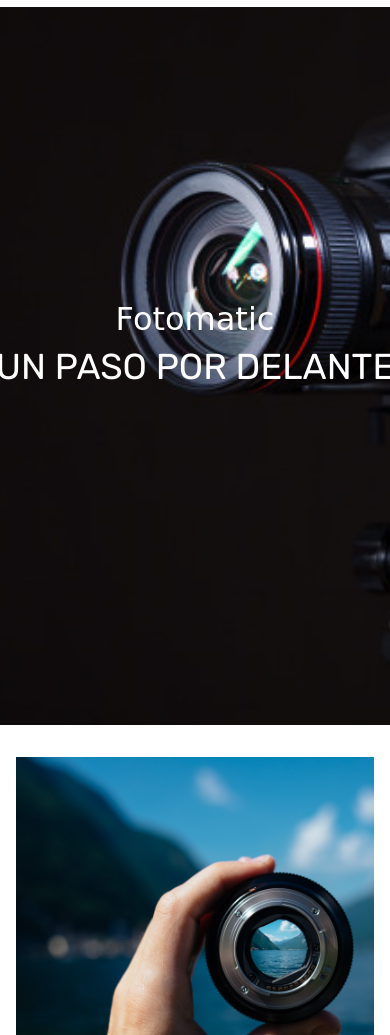
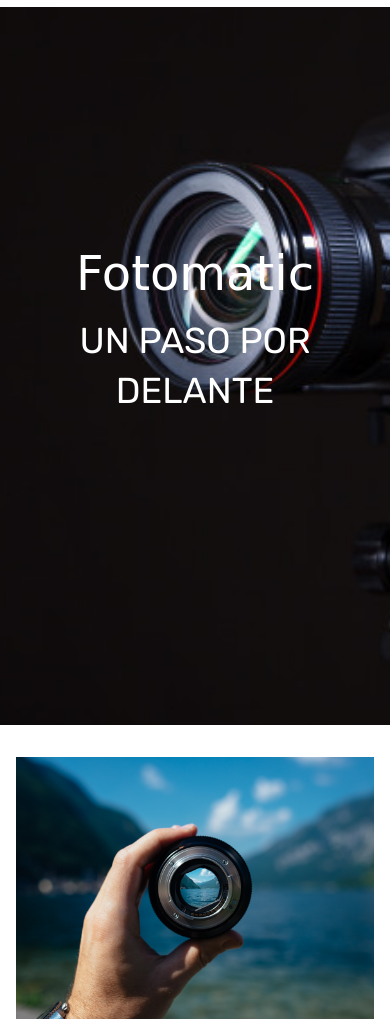
Before and after one commit to Perez098/perez098, a plain HTML site: page index.html in a window 390 px wide. Shown: the part 65-1100 px from the top of the page. Drawn offline with Linux system fonts and the light colour scheme; a web font is replaced by a local one.

Commit message:
Update style.css

```diff
--- a/resources/css/style.css
+++ b/resources/css/style.css
@@ -3,6 +3,10 @@
 html {
   font-family: "Roboto", sans-serif;
   font-size: 16px;
+}
+
+body {
+  min-width: 320px;
 }
 
 .main-content {
@@ -150,6 +154,7 @@ header .mobile {
   background-position: center;
   background-size: cover;
   background-repeat: no-repeat;
+  overflow: hidden;
 }
 
 #sign-up-cta {
@@ -247,10 +252,12 @@ header .mobile {
 
   #sign-up-cta h1 {
     font-size: 2.25rem;
+    margin: 0.5rem 0.5rem 0rem 0.5rem;
   }
 
   #sign-up-cta h2 {
-    font-size: 2rem;
+    font-size: 3rem;
+    margin-top: -2rem;
   }
 }
 
@@ -341,6 +348,13 @@ header .mobile {
   #features-section .image-container img {
     height: 24rem;
     width: 32rem;
+  }
+}
+
+@media only screen and (max-width: 430px)  {
+  #features-section .image-container img {
+    width: 100%;
+    height: auto;
   }
 }
 
```
